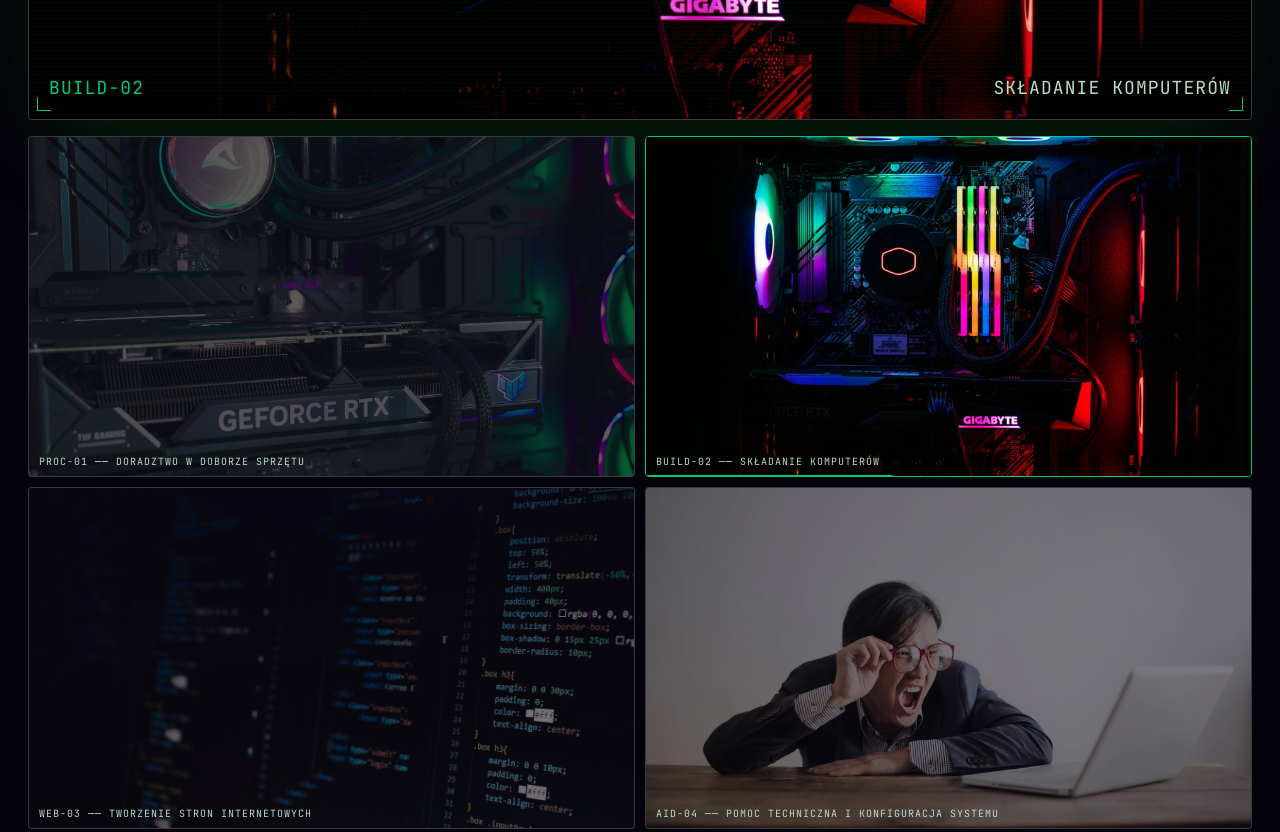
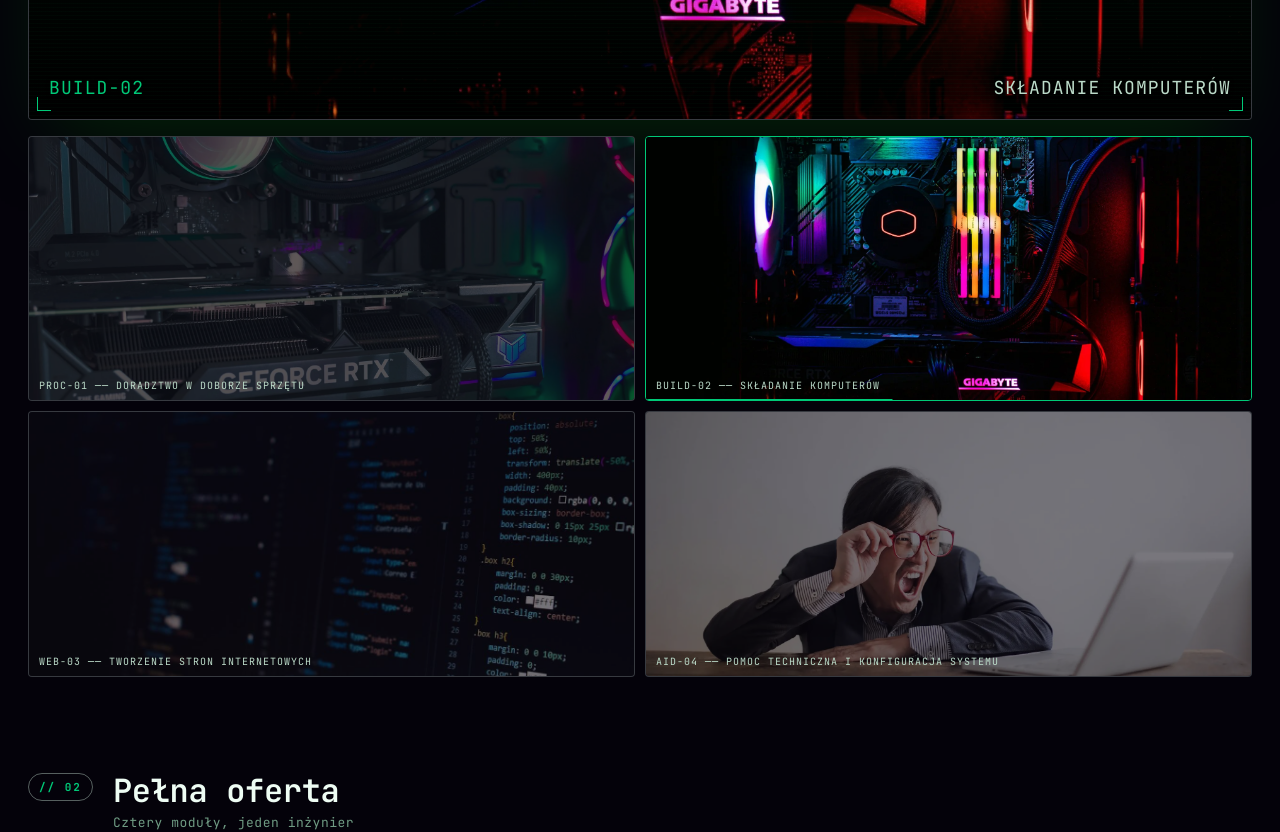
Before and after one commit to Kris1027/nextjs-business-card-2, a Next.js app: page / in a window 1280 px wide. Shown: the part 1600-2432 px from the top of the page. Built offline with nearby package versions, Linux system fonts and the light colour scheme.

Commit message:
fix(carousel): revert thumbnails to 16/7 aspect ratio

```diff
--- a/components/sections/carousel.module.css
+++ b/components/sections/carousel.module.css
@@ -89,7 +89,7 @@
 .thumb {
   display: block;
   position: relative;
-  aspect-ratio: 16 / 9;
+  aspect-ratio: 16 / 7;
   border: 1px solid var(--line);
   border-radius: 4px;
   overflow: hidden;
```
